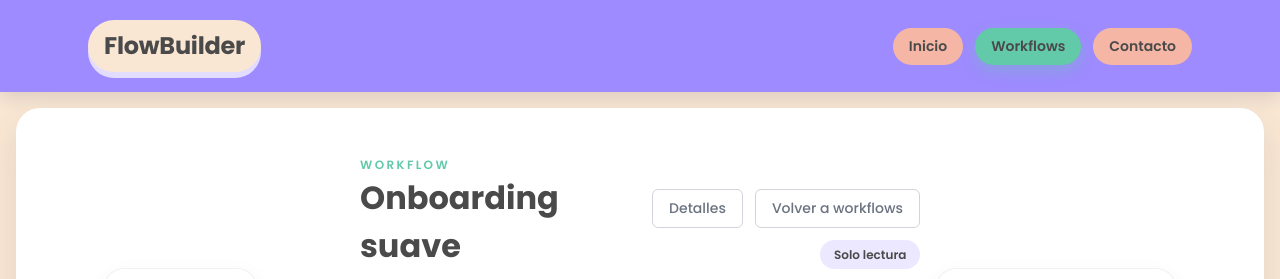
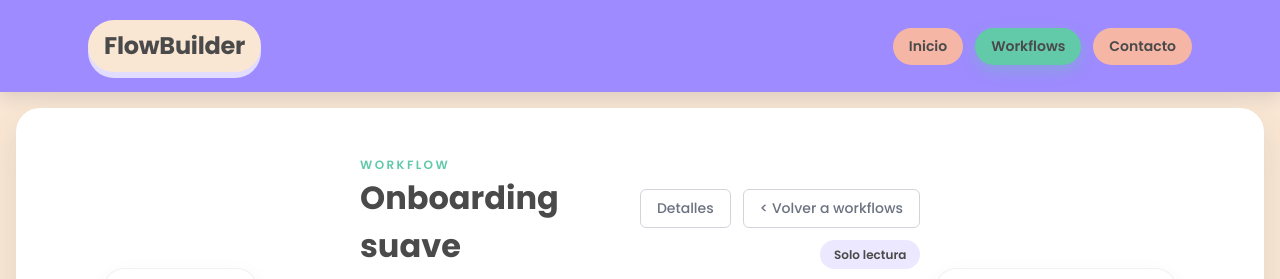
Before and after one commit to carolinardlc/flowbuilder-frontend, a Next.js app: page /workflows/1 in a window 1280 px wide. Shown: the top 279 px of the page. Built offline with nearby package versions, Linux system fonts and the light colour scheme; no server answers.

Commit message:
chore(ui): add back arrow to workflows link

```diff
--- a/app/workflows/[id]/canvas/page.tsx
+++ b/app/workflows/[id]/canvas/page.tsx
@@ -22,7 +22,7 @@ export default async function CanvasPage({ params }: CanvasPageProps) {
                 Detalles
               </Link>
               <Link href="/workflows" className="btn-secondary link-button">
-                Volver a workflows
+                &lt; Volver a workflows
               </Link>
             </>
           }
--- a/app/workflows/[id]/page.tsx
+++ b/app/workflows/[id]/page.tsx
@@ -24,7 +24,7 @@ export default async function WorkflowsDetail({
                 Detalles
               </Link>
               <Link href="/workflows" className="btn-secondary link-button">
-                Volver a workflows
+                &lt; Volver a workflows
               </Link>
             </>
           }
```
